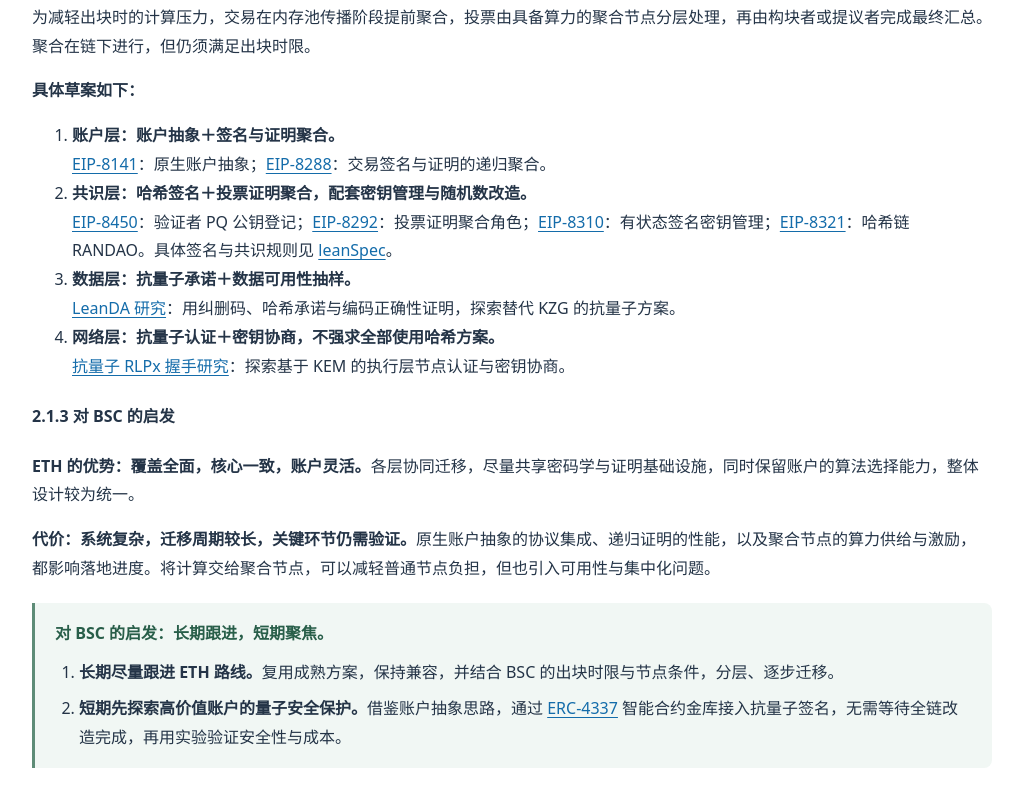
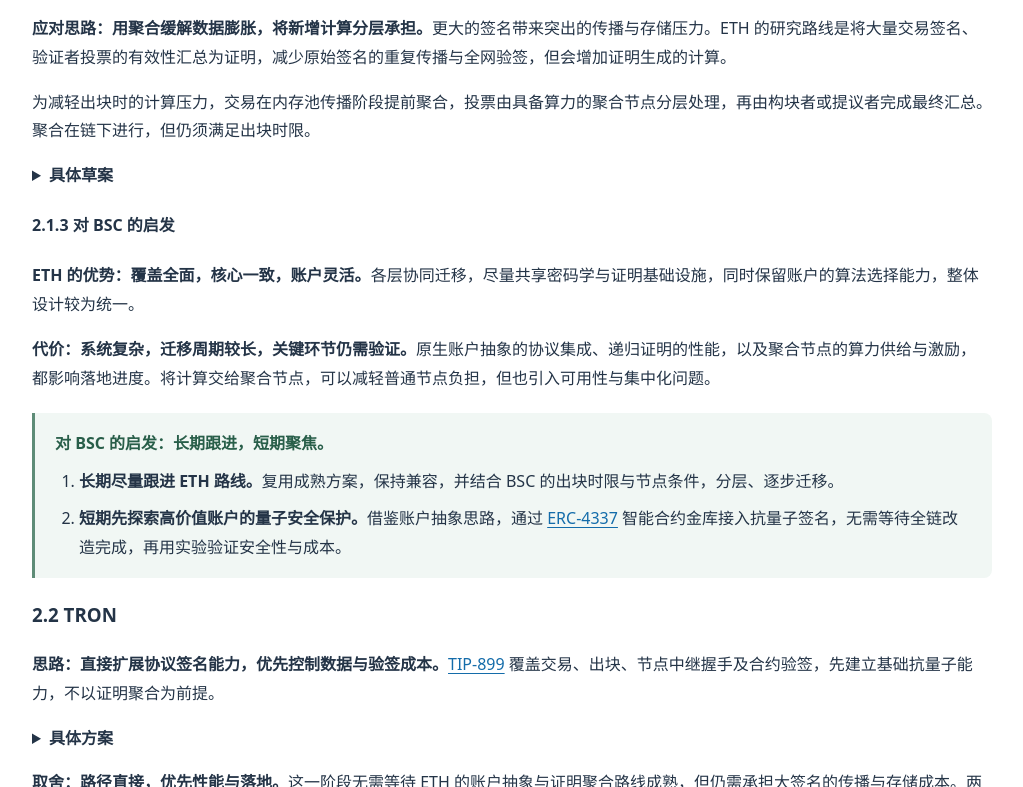
Before and after one commit to will-2012/bsc-pqc-playground, a plain HTML site: page docs/bsc-pqc-share.html in a window 1280 px wide. Shown: the part 2013-2800 px from the top of the page, without its empty margins (128-1151 px from the left). Drawn offline with Linux system fonts and the light colour scheme.

Commit message:
docs: simplify pqc share

```diff
--- a/docs/bsc-pqc-share.html
+++ b/docs/bsc-pqc-share.html
@@ -13,6 +13,9 @@
     nav ol { margin: 0; padding-left: 24px; }
     nav li { padding: 4px 0; }
     .placeholder { color: #687887; }
+    .proposal-details { margin: 16px 0; }
+    .proposal-details summary { cursor: pointer; font-weight: 600; }
+    .proposal-details summary:focus-visible { outline: 2px solid #146caa; outline-offset: 4px; }
     .bsc-takeaway { margin: 20px 0; padding: 16px 20px; background: #f1f7f4; border-left: 3px solid #5e8c77; border-radius: 0 8px 8px 0; }
     .bsc-takeaway > p { margin: 0; }
     .bsc-takeaway > p > strong:first-child { color: #285e49; }
@@ -62,6 +65,9 @@
       <h2>1. 背景：量子风险与迁移需求</h2>
       <p>量子计算的发展对 BSC 的长期安全提出了挑战。未来，足够强的量子计算机可利用 Shor 算法破解账户签名和共识投票所依赖的椭圆曲线密码学，威胁资金与共识安全。目前尚无量子计算机能在实际条件下完成这类攻击。</p>
       <p>密码学迁移需要时间。BSC 应参考业界进展，提前验证抗量子方案及其成本，优先探索金库等高价值资产的保护方式，为分阶段迁移做好准备。</p>
+      <aside class="bsc-takeaway">
+        <p><strong>本次探索：</strong>通过 ERC-4337 智能合约金库，接入 ML-DSA-44 与 SLH-DSA-SHA2-128s，验证高价值账户的抗量子方案及其成本。</p>
+      </aside>
       <p class="placeholder">参考：<a href="https://www.bnbchain.org/en/blog/bsc-post-quantum-cryptography-migration-report">BNB Chain 抗量子迁移报告</a> · <a href="https://github.com/bnb-chain/BEPs/pull/707">BEP-707：BNB Chain 整体迁移路线</a> · <a href="https://github.com/bnb-chain/BEPs/pull/713">BEP-713：BSC 迁移路线</a>。</p>
     </section>
     <section id="industry">
@@ -192,7 +198,8 @@
       </div>
       <p><strong>应对思路：用聚合缓解数据膨胀，将新增计算分层承担。</strong>更大的签名带来突出的传播与存储压力。ETH 的研究路线是将大量交易签名、验证者投票的有效性汇总为证明，减少原始签名的重复传播与全网验签，但会增加证明生成的计算。</p>
       <p>为减轻出块时的计算压力，交易在内存池传播阶段提前聚合，投票由具备算力的聚合节点分层处理，再由构块者或提议者完成最终汇总。聚合在链下进行，但仍须满足出块时限。</p>
-      <p><strong>具体草案如下：</strong></p>
+      <details class="proposal-details">
+        <summary>具体草案</summary>
         <ol>
           <li><strong>账户层：账户抽象＋签名与证明聚合。</strong><br>
             <a href="https://eips.ethereum.org/EIPS/eip-8141">EIP-8141</a>：原生账户抽象；<a href="https://eips.ethereum.org/EIPS/eip-8288">EIP-8288</a>：交易签名与证明的递归聚合。
@@ -207,6 +214,7 @@
             <a href="https://ethresear.ch/t/exploring-signature-free-post-quantum-rlpx-handshake/24413">抗量子 RLPx 握手研究</a>：探索基于 KEM 的执行层节点认证与密钥协商。
           </li>
         </ol>
+      </details>
       <h4>2.1.3 对 BSC 的启发</h4>
       <p><strong>ETH 的优势：覆盖全面，核心一致，账户灵活。</strong>各层协同迁移，尽量共享密码学与证明基础设施，同时保留账户的算法选择能力，整体设计较为统一。</p>
       <p><strong>代价：系统复杂，迁移周期较长，关键环节仍需验证。</strong>原生账户抽象的协议集成、递归证明的性能，以及聚合节点的算力供给与激励，都影响落地进度。将计算交给聚合节点，可以减轻普通节点负担，但也引入可用性与集中化问题。</p>
@@ -219,11 +227,14 @@
       </aside>
       <h3>2.2 TRON</h3>
       <p><strong>思路：直接扩展协议签名能力，优先控制数据与验签成本。</strong><a href="https://github.com/tronprotocol/tips/issues/899">TIP-899</a> 覆盖交易、出块、节点中继握手及合约验签，先建立基础抗量子能力，不以证明聚合为前提。</p>
+      <details class="proposal-details">
+        <summary>具体方案</summary>
         <ol>
           <li><strong>协议改造：</strong>在现有 Transaction、BlockHeader、HelloMessage 中增加 <code>PQAuthSig</code>，携带算法标识、公钥与签名；按算法分派验签，并补充 TVM 预编译。这里扩展的是签名字段，并非新增交易类型。</li>
           <li><strong>账户迁移：</strong>复用现有 Permission，通过权限更新配置抗量子密钥对应的地址与权重，保留原账户地址和资产。Account／Permission 结构不变；第一阶段每笔交易携带完整公钥。</li>
           <li><strong>算法选择：</strong>支持 Falcon-512 和 ML-DSA-44，分别控制启用。Nile 已有 Falcon 启用测试记录；Falcon 体积小、验签快，但对应的 FN-DSA 标准尚未定稿。ML-DSA-44 已标准化，作为备选，代价是公钥与签名更大。</li>
         </ol>
+      </details>
       <p><strong>取舍：路径直接，优先性能与落地。</strong>这一阶段无需等待 ETH 的账户抽象与证明聚合路线成熟，但仍需承担大签名的传播与存储成本。两种算法均属格密码，尚未提供哈希签名这一不同安全假设的选择；这不意味着格密码已被量子算法攻破。</p>
       <aside class="bsc-takeaway" aria-label="TRON 对 BSC 的启发">
         <p><strong>对 BSC 的启发：</strong>ML-DSA-44 可作为金库的候选算法，在标准化、计算成本与签名大小之间取得平衡，并与哈希签名方案对照验证。</p>
@@ -231,11 +242,14 @@
       <p class="placeholder">参考：<a href="https://github.com/tronprotocol/tips/issues/899">TIP-899 及 Nile 测试讨论</a> · <a href="https://csrc.nist.gov/projects/post-quantum-cryptography/post-quantum-cryptography-standardization/selected-algorithms">NIST 标准化状态</a>。</p>
       <h3>2.3 SUI</h3>
       <p><strong>思路：原生账户兼顾性能与安全余量，合约金库提供不同安全假设的选择。</strong>Sui 选择两种已标准化的算法，分别用于原生账户认证和 Move 金库。</p>
+      <details class="proposal-details">
+        <summary>具体方案</summary>
         <ol>
           <li><strong>原生账户：ML-DSA-65。</strong>采用格密码，遵循 FIPS 204；选择 NIST 安全类别 3，较 ML-DSA-44 留出更多安全余量，同时保持较低的验签开销。这里改造的是账户认证，不代表共识签名也已替换。</li>
           <li><strong>高价值金库：SLH-DSA-SHA2-128s。</strong>采用基于哈希的 FIPS 205 算法，通过 Move 合约控制资产操作。安全假设较保守，且合约方案便于适配后续算法；代价是签名更大、验签更贵。</li>
           <li><strong>进展：</strong><a href="https://github.com/MystenLabs/sui/releases/tag/devnet-v1.82.0">Devnet v1.82.0</a> 已加入 ML-DSA-65 相关接口与验签支持；金库是单独的合约路线，不能由原生账户的 Devnet 进展推断其主网上线状态。</li>
         </ol>
+      </details>
       <p><strong>取舍：标准化、算法多样性与安全余量并重。</strong>格密码与哈希密码提供不同的安全假设，用户可按用途选择；这不意味着哈希方案在所有方面都更安全，也不是每个账户必须同时使用两种签名。</p>
       <aside class="bsc-takeaway" aria-label="SUI 对 BSC 的启发">
         <p><strong>对 BSC 的启发：</strong>借鉴“标准算法＋不同安全假设＋合约金库”的组合，先通过 ERC-4337 金库探索高价值账户的量子安全保护。ML-DSA-44 与 SLH-DSA-SHA2-128s 可作为两条实验路线，对照安全类别、签名大小和交易成本。</p>
```
Lines whose indentation alone changed are shown as unchanged.
